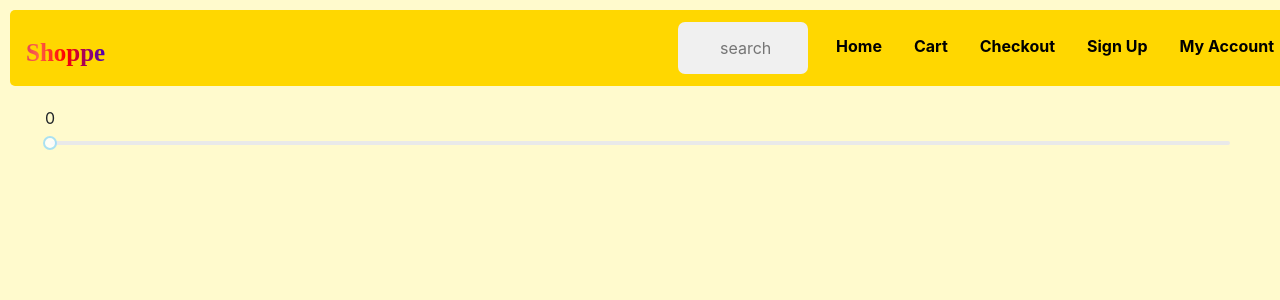
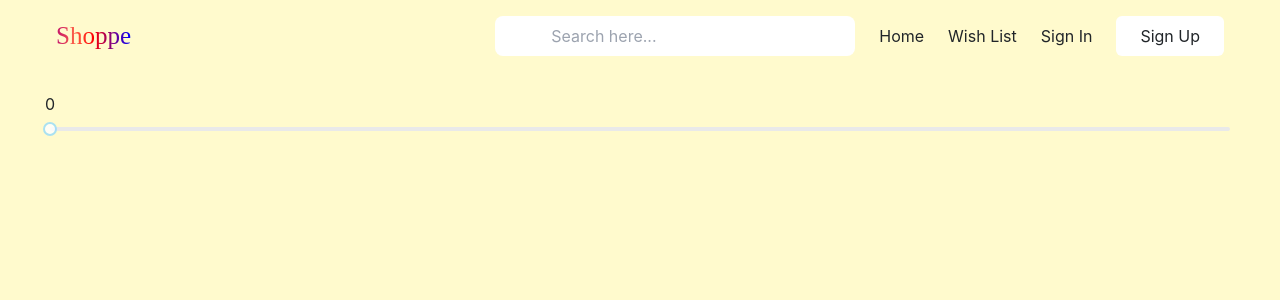
Before and after one commit to Surya-08/E-Commerce, a React (Create React App) app: page /slider in a window 1280 px wide. Shown: the top 300 px of the page. Built offline with nearby package versions, Linux system fonts and the light colour scheme.

Commit message:
Navbar refactor

```diff
--- a/package.json
+++ b/package.json
@@ -48,8 +48,11 @@
     "@babel/preset-react": "^7.22.15",
     "@testing-library/react": "^14.1.2",
     "@testing-library/user-event": "^14.5.1",
+    "autoprefixer": "^10.4.19",
     "eslint": "^8.54.0",
     "jest": "^29.7.0",
-    "jest-environment-node": "^27.5.1"
+    "jest-environment-node": "^27.5.1",
+    "postcss": "^8.4.40",
+    "tailwindcss": "^3.4.7"
   }
 }
--- /dev/null
+++ b/postcss.config.js
@@ -0,0 +1,6 @@
+module.exports = {
+  plugins: {
+    tailwindcss: {},
+    autoprefixer: {},
+  },
+}
--- a/src/components/NavBar.jsx
+++ b/src/components/NavBar.jsx
@@ -4,37 +4,32 @@ import { Link } from "react-router-dom";
 
 const NavBar = () => {
   return (
-    <div className="navigation">
-      <ul>
-        <li style={{ float: "left" }}>
+    <div className="px-14 py-3 flex items-center justify-between">
       <Link href="/" id="shoppe">
         Shoppe
       </Link>
+      <ul className="max-sm:hidden ">
+        <div className="flex items-center space-x-6">
+          <input type="search" name="Search" id="search" placeholder="Search here..." className="px-14 py-2 rounded-lg mx-auto" />
+          <li className="hover:text-yellow-500">
+            <Link href="/">Home</Link>
           </li>
-        <li>
+
+          {/* will add condition to display only when user logged in  */}
+
+          {/* {isLoggedIn && <li className="ml-auto">
             <Link href="/profile">My Account</Link>
+          </li>} */}
+          <li className="hover:text-yellow-500">
+            <Link href="/wishlist">Wish List</Link>
           </li>
-        <li>
+          <li className="hover:text-yellow-500">
+            <Link href="/signin">Sign In</Link>
+          </li>
+          <li className="bg-white px-4 py-2 rounded-md">
             <Link href="/signup">Sign Up</Link>
           </li>
-        <li>
-          <Link href="/checkout">Checkout</Link>
-        </li>
-        <li>
-          <Link href="/cart">Cart</Link>
-        </li>
-        <li>
-          <Link href="/">Home</Link>
-        </li>
-        <li>
-          <label>
-            <input
-              type="search"
-              className="nav-search"
-              placeholder="search"
-            ></input>
-          </label>
-        </li>
+        </div>
       </ul>
     </div>
   );
--- a/src/index.css
+++ b/src/index.css
@@ -1,11 +1,15 @@
+@tailwind base;
+@tailwind components;
+@tailwind utilities;
+
 body {
-  margin: 0;
   font-family: -apple-system, BlinkMacSystemFont, "Segoe UI", "Roboto", "Oxygen",
     "Ubuntu", "Cantarell", "Fira Sans", "Droid Sans", "Helvetica Neue",
     sans-serif;
   -webkit-font-smoothing: antialiased;
   -moz-osx-font-smoothing: grayscale;
   background-color: #fffacd;
+  overflow-x: hidden;
 }
 
 code {
--- /dev/null
+++ b/tailwind.config.js
@@ -0,0 +1,11 @@
+/** @type {import('tailwindcss').Config} */
+module.exports = {
+  content: [
+    "./index.html",
+    "./src/**/*.{js,ts,jsx,tsx}",
+  ],
+  theme: {
+    extend: {},
+  },
+  plugins: [],
+}
```
Also changed, not shown: 1 other file (tests, documents, lock files or other folders). Lines whose indentation alone changed are shown as unchanged.
